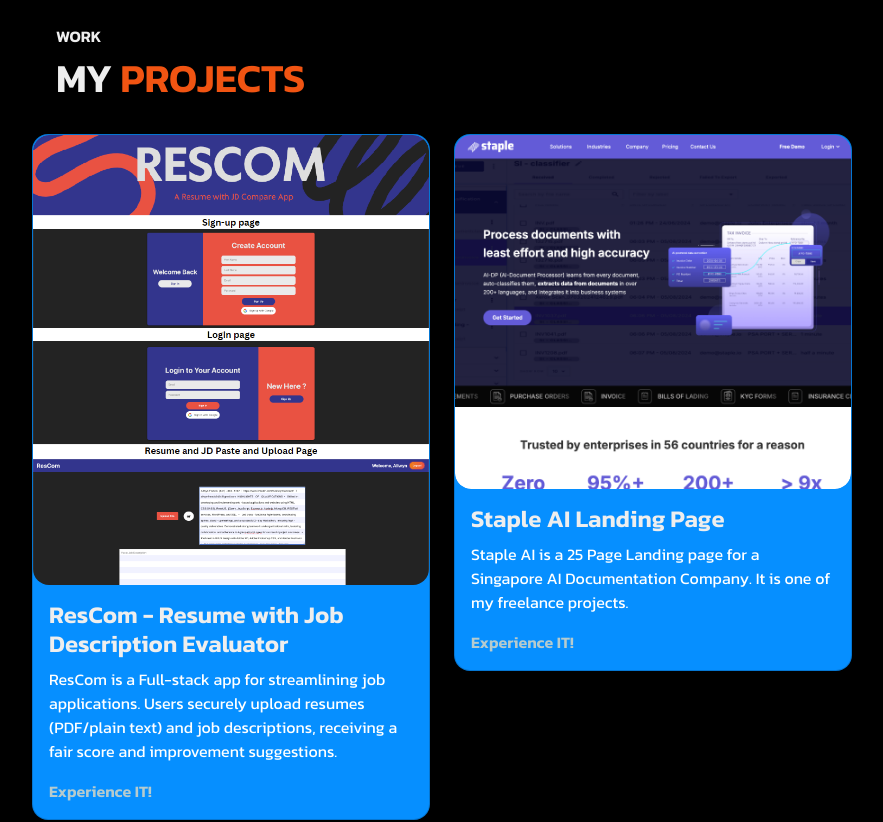
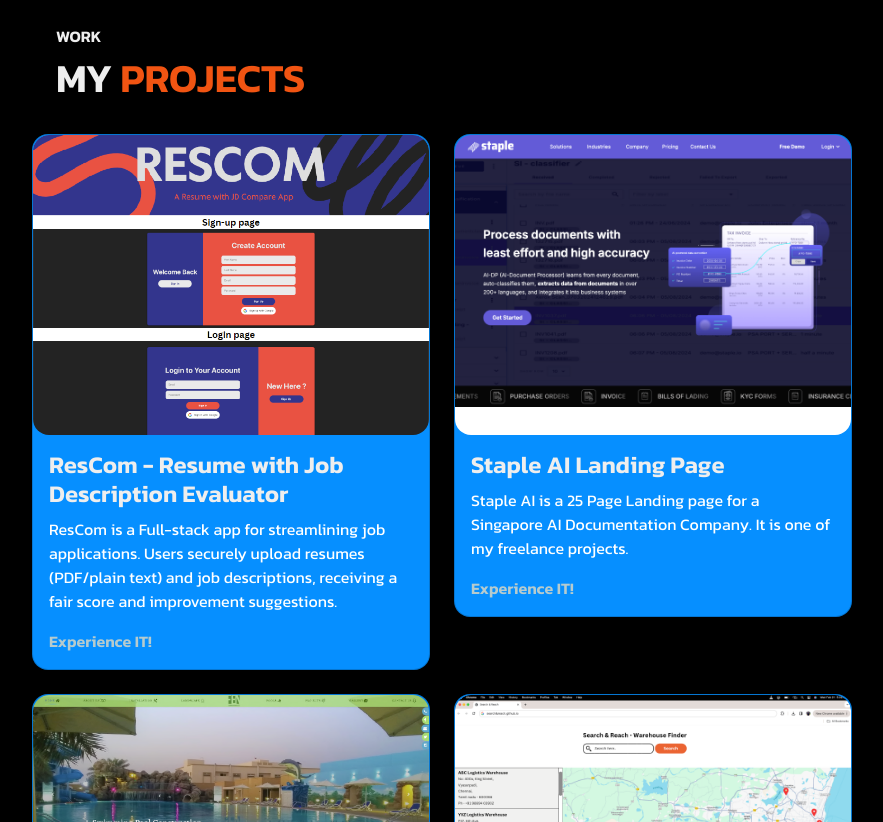
Before and after one commit to allwynfrancis/allwynfrancis.github.io, a plain HTML site: page index.html in a window 1280 px wide. Shown: the part 2132-2954 px from the top of the page, without its empty margins (368-1251 px from the left). Drawn offline with nearby package versions, Linux system fonts and the light colour scheme; a web font is replaced by a local one.

Commit message:
css update

```diff
--- a/assets/css/style.css
+++ b/assets/css/style.css
@@ -22,7 +22,7 @@ body {
 
 .card .img {
   overflow: hidden;
-  max-height: 450px;
+  height: 300px;
 }
 
 .card .img img {
```
Also changed, not shown: 1 other file.
